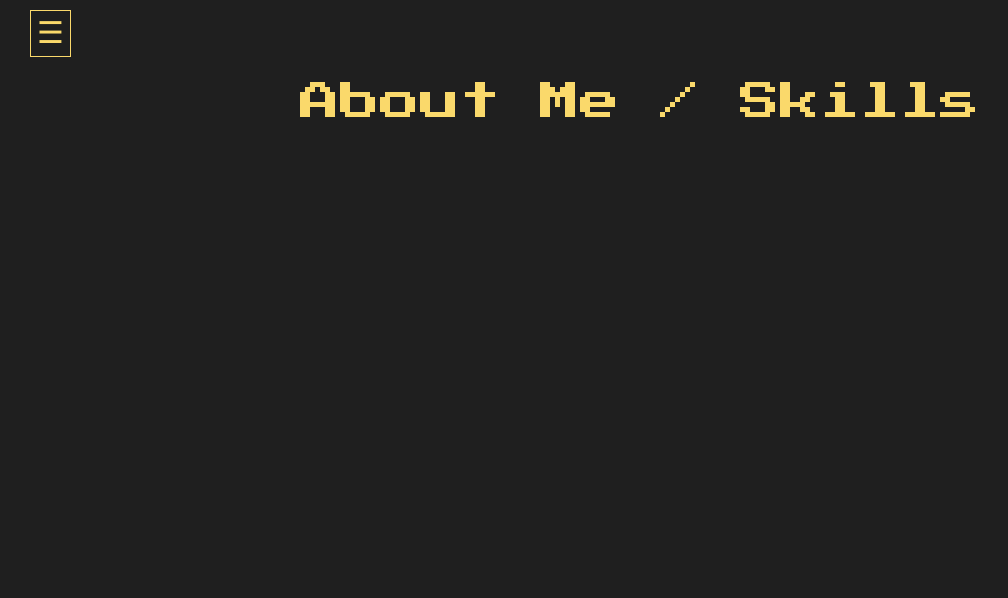
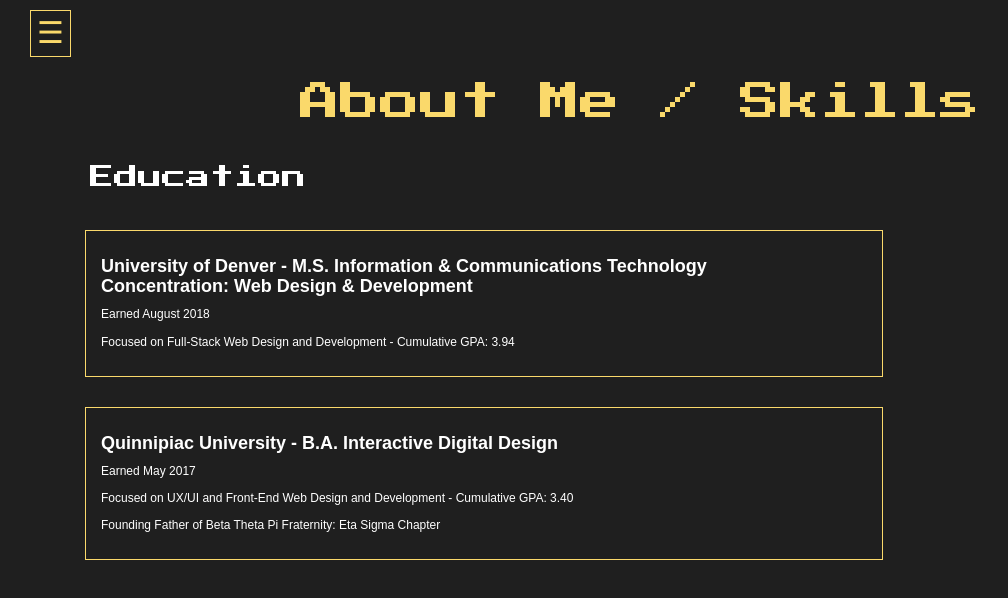
Before and after one commit to ericzorn93/ez-portfolio, a React (Create React App) app: page /about in a window 1280 px wide. Shown: the top 598 px of the page, without its empty margins (0-1008 px from the left). Built offline with nearby package versions, Linux system fonts and the light colour scheme.

Commit message:
School Info Cards on About Page

```diff
--- a/src/assets/css/about.css
+++ b/src/assets/css/about.css
@@ -20,3 +20,29 @@
         opacity: 1;
         }
 }
+
+.education-header {
+    color: white;
+    font-family: var(--primary-font-family);
+    margin-top: 40px;
+    margin-left: 20px;
+}
+
+.info-card {
+    margin-top: 30px;
+    border: 1px solid var(--secondary-color);
+    width: 70%;
+    padding: 15px;
+}
+
+.education-section .schools .about-label {
+    color: white;
+    font-weight: 800;
+    line-height: 20px;
+    width: 80%;
+}
+
+.education-section .schools .about-info {
+    color: white;
+    font-size: 12px;
+}
--- a/src/components/main-components/About.js
+++ b/src/components/main-components/About.js
@@ -10,6 +10,27 @@
         <div className="row">
           <div className="container">
             <h1 className="about-header text-center">About Me / Skills</h1>
+            <section className="education-section">
+              <h3 className="education-header">Education</h3>
+              <div className="schools container">
+                <div className="info-card">
+                  <h4 className="about-label">
+                  University of Denver - M.S. Information &amp; Communications Technology <span>Concentration: Web Design &amp; Development</span>
+                  </h4>
+                  <p className="about-info">Earned August 2018</p>
+                  <p className="about-info">Focused on Full-Stack Web Design and Development - Cumulative GPA: 3.94</p>
+                </div>
+
+                <div className="info-card">
+                  <h4 className="about-label">
+                  Quinnipiac University - B.A. Interactive Digital Design
+                  </h4>
+                  <p className="about-info">Earned May 2017</p>
+                  <p className="about-info">Focused on UX/UI and Front-End Web Design and Development - Cumulative GPA: 3.40</p>
+                  <p className="about-info">Founding Father of Beta Theta Pi Fraternity: Eta Sigma Chapter</p>
+                </div>
+              </div>
+            </section>
           </div>
         </div>
       </React.Fragment>
```
